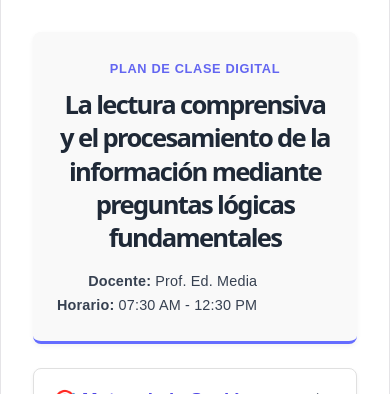
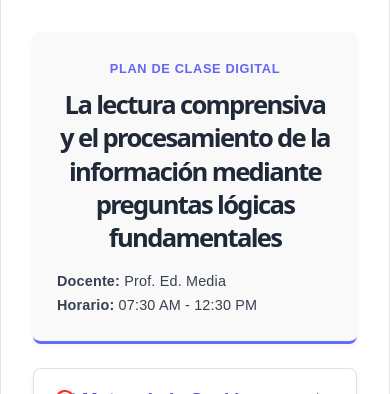
Before and after one commit to Bilda2026/plan-clase-digital, a React (Vite) app: page / in a window 390 px wide. Shown: the top 394 px of the page. Built offline with nearby package versions, Linux system fonts and the light colour scheme.

Commit message:
fix: optimizar diseño responsivo en HeaderClase y App para dispositivos móviles

```diff
--- a/src/components/HeaderClase.jsx
+++ b/src/components/HeaderClase.jsx
@@ -24,7 +24,9 @@ export default function HeaderClase({ tituloTema, nombreDocente, horario }) {
         borderRadius: '8px',
         background: '#f9f9f9',
         boxShadow: '0 2px 5px rgba(0,0,0,0.05)',
-        cursor: 'default'
+        cursor: 'default',
+        boxSizing: 'border-box',
+        width: '100%'
       }}
     >
       <div style={{
@@ -35,7 +37,7 @@ export default function HeaderClase({ tituloTema, nombreDocente, horario }) {
         gap: '1rem'
       }}>
         {/* Lado izquierdo: Título y subtítulo */}
-        <div style={{ flex: '1 1 300px' }}>
+        <div style={{ flex: '1 1 250px', boxSizing: 'border-box' }}>
           <span style={{
             fontSize: '0.8rem',
             color: '#6366f1',
@@ -56,13 +58,14 @@ export default function HeaderClase({ tituloTema, nombreDocente, horario }) {
           </h1>
         </div>
 
-        {/* Lado derecho: Información del docente */}
+        {/* Lado derecho: Información del docente (Ajustado para dispositivos móviles) */}
         <div style={{
-          textAlign: 'right',
+          flex: '1 1 200px',
+          textAlign: 'left', // Cambia a 'left' en móvil o se alinea según convenga
           fontSize: '0.9rem',
           color: '#374151',
           lineHeight: '1.5',
-          minWidth: '180px'
+          minWidth: 'unset' // Evita que fuerce un ancho fijo no deseado
         }}>
           <p style={{ margin: '0 0 0.2rem 0' }}>
             <strong>Docente:</strong> {nombreDocente}
```
